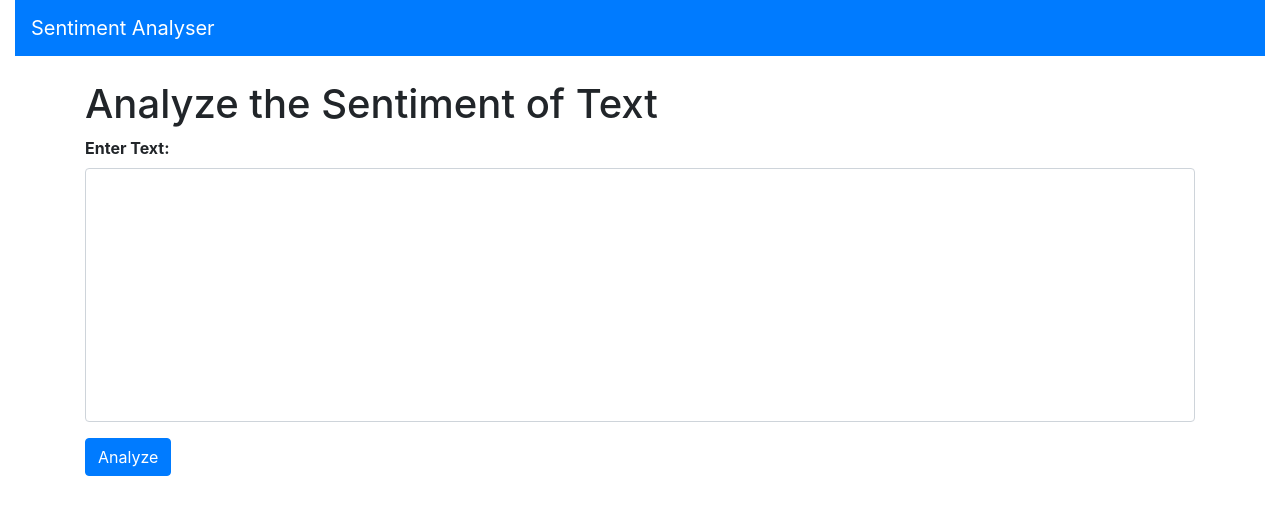
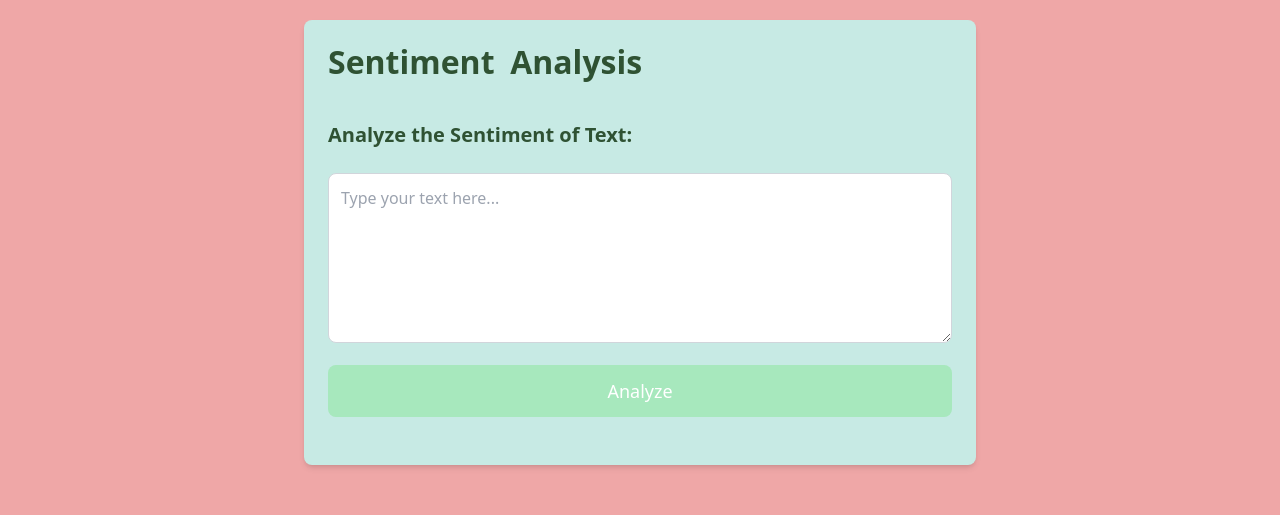
Before and after one commit to aishwarya2005thakur/Sentiment_analyser, a Django app: template DS/sentiment_analysis/templates/analyzer.html in a window 1280 px wide. Shown: the top 515 px of the page. Run offline with Django 5.2, Linux system fonts and the light colour scheme; the template is opened without the code that fills it, so the values that code supplies are empty; parts of the project's set-up code (start-up, migrations or seed data) failed here and were passed over; some libraries are stand-ins or nearby versions.

Commit message:
Update analyzer.html

```diff
--- a/DS/sentiment_analysis/templates/analyzer.html
+++ b/DS/sentiment_analysis/templates/analyzer.html
@@ -1,58 +1,79 @@
 <!DOCTYPE html>
-<html>
+<html lang="en">
 <head>
-    <title>Django Sentiment Analysis App</title>
-    <link rel="stylesheet" href="https://stackpath.bootstrapcdn.com/bootstrap/4.5.2/css/bootstrap.min.css">
-    <!-- Embedded CSS -->
+    <meta charset="UTF-8">
+    <meta name="viewport" content="width=device-width, initial-scale=1.0">
+    <meta http-equiv="X-UA-Compatible" content="IE=edge">
+    <title>Sentiment Analysis</title>
+
+    <!-- Tailwind CSS CDN -->
+    <script src="https://cdn.tailwindcss.com"></script>
+
     <style>
-      * {
-        margin: 0;
-        padding: 0;
-        box-sizing: border-box;
+        body {
+            padding: 20px;
+            background-color: #EFA7A7; /* Soft red background matching the image */
         }
-        /* Navbar styling */
-        .navbar {
-            margin-bottom: 20px;
+        .wave {
+            display: inline-block;
+            position: relative;
+            cursor: pointer;
         }
-
-        /* Form styling */
-        .form-group label {
+        .wave span {
+            display: inline-block;
+            font-size: 2rem;
             font-weight: bold;
+            color: #2F5233; /* Dark green color for the heading */
+            transition: transform 0.3s ease, color 0.3s ease;
         }
-
-        .form-group textarea {
-            width: 100%;
-            resize: none;
+        .wave span:hover {
+            transform: translateY(-10px); /* Lifting letters on hover */
+            color: #FFD972; /* Yellow accent on hover */
         }
-
-        /* Button styling */
-        .btn-primary {
-            background-color: #007bff;
-            border-color: #007bff;
+        .wave span.wave-up {
+            transform: translateY(-5px); /* Wave effect */
         }
     </style>
 </head>
 <body>
-    <div class="container-fluid">
-        <nav class="navbar navbar-dark bg-primary">
-            <a class="navbar-brand" href="#">Sentiment Analyser</a>
-        </nav>
-    </div>
+    <div class="max-w-2xl mx-auto p-6 bg-[#C7EAE4] shadow-md rounded-lg"> <!-- light green background box matching the content area in the image -->
+        <!-- Animated Heading with Wave Effect -->
+        <h1 class="text-3xl font-bold mb-6 text-center wave">
+            <span>S</span><span>e</span><span>n</span><span>t</span><span>i</span><span>m</span><span>e</span><span>n</span><span>t</span>
+            <span> </span>
+            <span>A</span><span>n</span><span>a</span><span>l</span><span>y</span><span>s</span><span>i</span><span>s</span>
+        </h1>
 
+        <!-- Form with CSRF Token -->
         <div class="container mt-4">
-        <h1>Analyze the Sentiment of Text</h1>
+            <h2 class="text-xl font-semibold mb-4 text-gray-800" style="color:#2F5233;">Analyze the Sentiment of Text:</h2>
             <form method="post" action="{% url 'analyze' %}">
                 {% csrf_token %}
                 <div class="form-group">
-                <label for="text">Enter Text:</label><br>
-                <textarea name="text" id="text" class="form-control" rows="10"></textarea>
+                    <textarea name="text" id="text" class="w-full mt-2 p-3 border border-gray-300 rounded-lg focus:ring-[#FCBCB8] focus:border-[#FCBCB8]" rows="6" placeholder="Type your text here..."></textarea> <!-- Coral focus effect -->
                 </div>
-            <button type="submit" class="btn btn-primary">Analyze</button>
+                <button type="submit" class="w-full bg-[#A7E8BD] text-white py-3 mt-4 rounded-lg text-lg hover:bg-[#EFA7A7] transition duration-300 ease-in-out"> <!-- Green background, soft red hover -->
+                    Analyze
+                </button>
             </form>
         </div>
 
-    <script src="https://code.jquery.com/jquery-3.5.1.slim.min.js"></script>
-    <script src="https://cdn.jsdelivr.net/npm/popper.js@1.16.1/dist/umd/popper.min.js"></script>
-    <script src="https://stackpath.bootstrapcdn.com/bootstrap/4.5.2/js/bootstrap.min.js"></script>
+        <!-- Sentiment Image -->
+        <div id="sentimentImage" class="mt-6 text-center"></div>
+    </div>
+
+    <!-- JavaScript for Animation and Form Handling -->
+    <script>
+         // Wave animation on hover
+        const heading = document.querySelectorAll('.wave span');
+        heading.forEach((letter, idx) => {
+            letter.addEventListener('mouseenter', () => {
+                letter.classList.add('wave-up');
+                setTimeout(() => {
+                    letter.classList.remove('wave-up');
+                }, 300); // Timing for the wave lift effect
+            });
+        });
+    </script>
 </body>
 </html>
```
Lines whose indentation alone changed are shown as unchanged.
